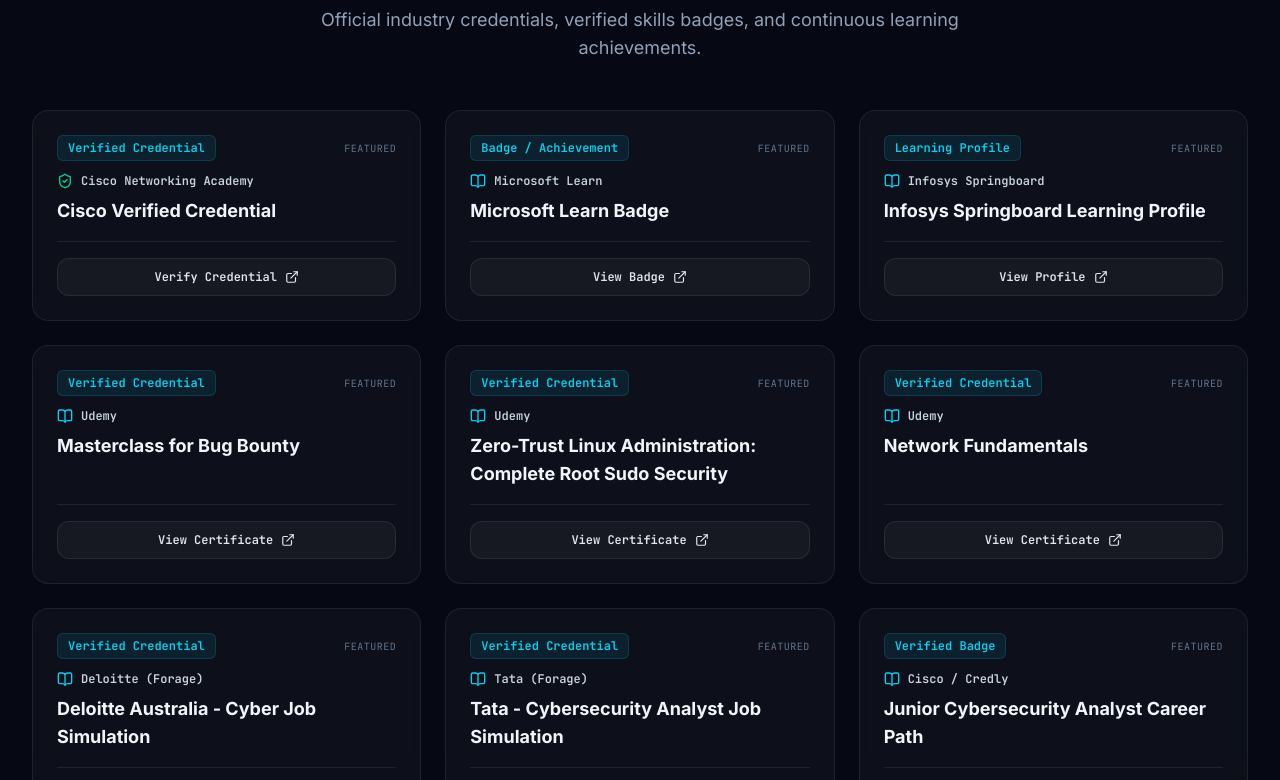
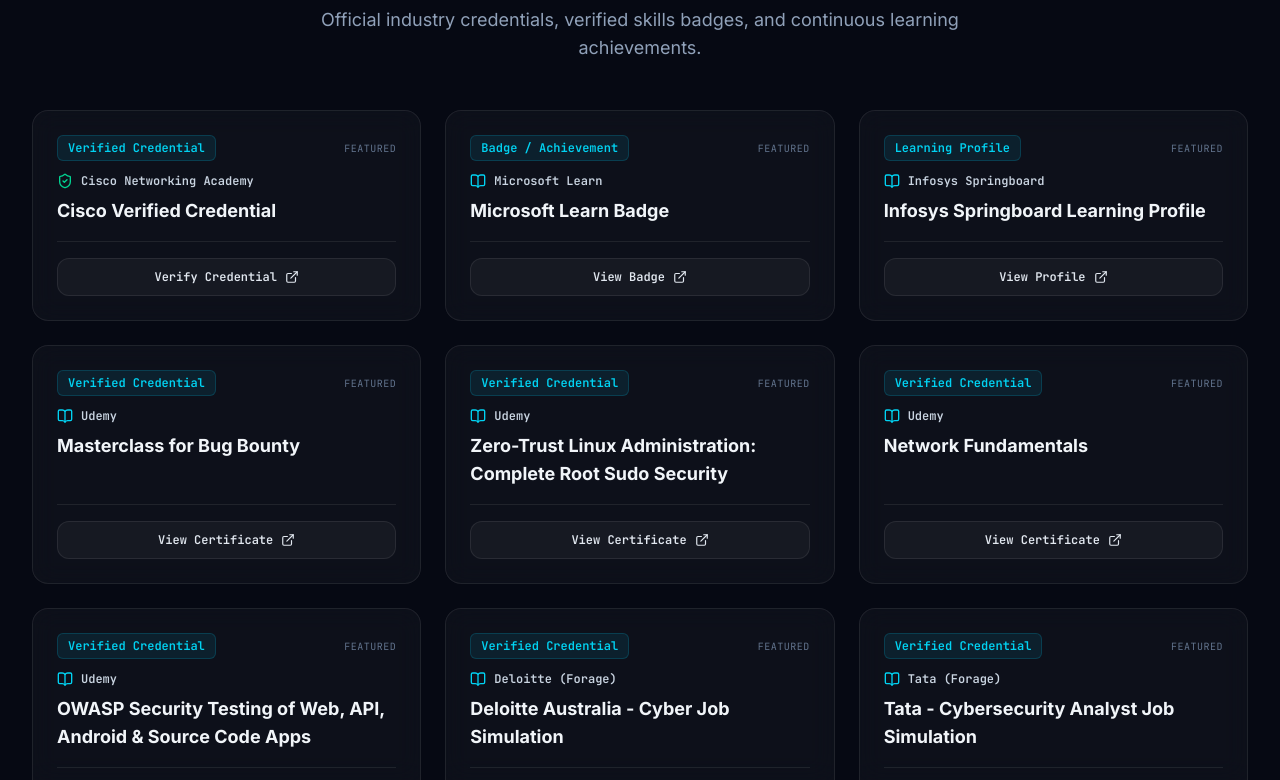
Before and after one commit to koppineeedi/cyber, a React (Vite) app: page / in a window 1280 px wide. Shown: the part 11220-12000 px from the top of the page. Built offline with nearby package versions, Linux system fonts and the light colour scheme.

Commit message:
feat: add OWASP Security Testing certificate to portfolio credentials

```diff
--- a/src/data/portfolio.ts
+++ b/src/data/portfolio.ts
@@ -696,6 +696,15 @@
     buttonLabel: 'View Certificate'
   },
   {
+    id: 'udemy-owasp-security-testing',
+    organization: 'Udemy',
+    type: 'Verified Credential',
+    category: 'CERTIFICATION',
+    title: 'OWASP Security Testing of Web, API, Android & Source Code Apps',
+    verificationUrl: 'https://www.udemy.com/certificate/UC-82b1d09e-bb33-419d-a461-c71736e0799a/',
+    buttonLabel: 'View Certificate'
+  },
+  {
     id: 'deloitte-cyber-simulation',
     organization: 'Deloitte (Forage)',
     type: 'Verified Credential',
```
